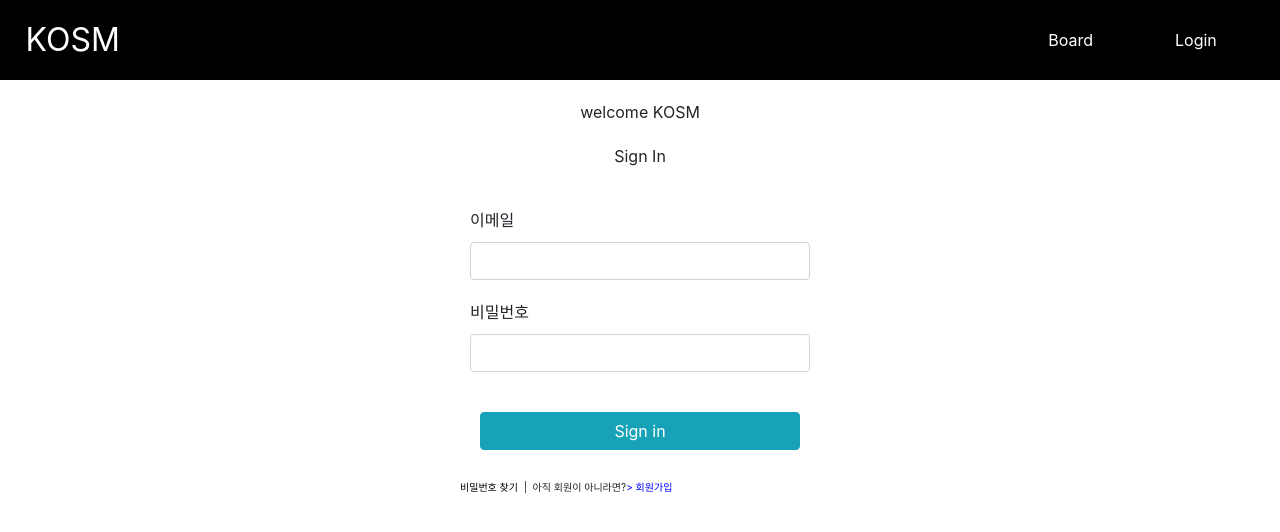
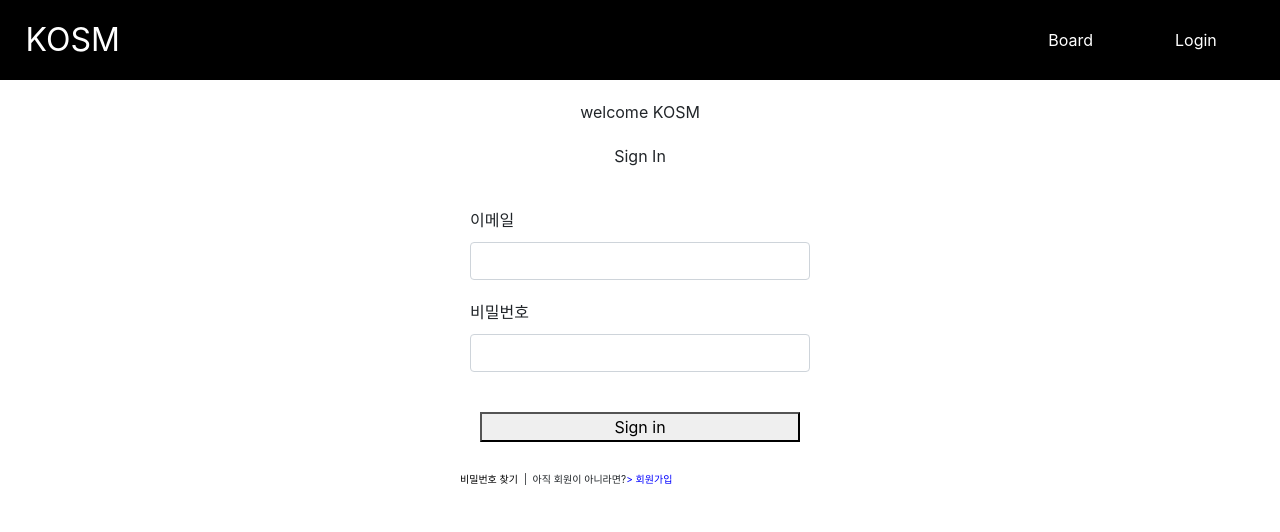
Before and after one commit to 0420syj/KOSM, a React (Create React App) app in the folder test6/frontend/: page /login in a window 1280 px wide. Shown: the top 532 px of the page. Built offline with nearby package versions, Linux system fonts and the light colour scheme; no server answers.

Commit message:
Login 페이지 수정
- 아이디, 비밀번호 클릭시 맞는지 틀린지 alert를 이용해서 보여주고 맞으면 전 페이지로 돌아가게 구현

```diff
--- a/test6/frontend/src/App.js
+++ b/test6/frontend/src/App.js
@@ -9,7 +9,8 @@ import Login from './sign/login/Login';
 import DeleteUser from './mypage/DeleteUser';
 import {Route, BrowserRouter as Router} from 'react-router-dom';
 function App() {
-
+  localStorage.setItem('isLogin', 'false');
+  console.log(localStorage.getItem('isLogin'));
   return (
     <div>
       <Router>
--- a/test6/frontend/src/home/Home.js
+++ b/test6/frontend/src/home/Home.js
@@ -19,9 +19,9 @@ const Home = () => {
     return (
         <div>
             {
-                localStorage.getItem('isLogin') === 'false'?
-                <BeforeLogin user={user} setUser = {setUser}/>:
-                <AfterLogin user={user} setUser = {setUser}/>
+                localStorage.getItem('isLogin') === 'true'?
+                <AfterLogin user={user} setUser = {setUser}/> :
+                <BeforeLogin user={user} setUser = {setUser}/>
             }
         </div>
     )
--- a/test6/frontend/src/sign/login/Login.js
+++ b/test6/frontend/src/sign/login/Login.js
@@ -1,11 +1,19 @@
-import React from 'react';
+import React, {useState} from 'react';
 import LoginForm from './LoginForm';
 import BeforeMenu from '../../menu/before/BeforeMenu'
+import {Link} from 'react-router-dom';
 const Login = () => {
+    const [isLogin, setIsLogin] = useState(false);
     return (
         <div>
-            <BeforeMenu/>
-            <LoginForm/>
+            {
+                localStorage.isLogin === 'false' ?
+                <div>
+                    <BeforeMenu/>
+                    <LoginForm isLogin = {isLogin} setIsLogin = {setIsLogin}/>
+                </div> :
+                <Link to ='/'/>
+            }
         </div>
     )
 }
--- a/test6/frontend/src/sign/login/LoginForm.js
+++ b/test6/frontend/src/sign/login/LoginForm.js
@@ -1,16 +1,16 @@
 import React, {useState, useEffect, useContext} from 'react';
 import './LoginForm.scss';
 import { login, getCurrentUser } from '../../util/APIUtils';
-import {Link} from 'react-router-dom';
+import {Link, useHistory} from 'react-router-dom';
 import {ButtonToggle, Button} from 'reactstrap';
-
-const Login = (props) => {
+const LoginForm = (props) => {
     const [userinfo, setUserInfo] = useState({
         email:'',     //username이랑 email나누기
         username: '',
         password:'',
     })
 
+    const history = useHistory();
     const onChange= (e) => {
         setUserInfo({
             ...userinfo,
@@ -19,22 +19,24 @@ const Login = (props) => {
     }
 
     const onSubmit = (e) => {
-        console.log("login log1")
         e.preventDefault();
         login(userinfo)
         .then(res => {
             localStorage.setItem('accessToken', res.accessToken);
             getCurrentUser()
             .then(res => {
-                console.log("login log")
-               // props.setUser(props.user.isLogin='true');
                 localStorage.setItem('isLogin', 'true');
                 localStorage.setItem('email', res.email);
                 localStorage.setItem('username', res.username);
+                alert('로그인 완료');
+                history.goBack();
+                return ;
             }).catch(e => {
+                alert('아이디/비밀번호가 다릅니다.');
                 console.log(e);
             })
         }).catch(e => {
+            alert('아이디/비밀번호가 다릅니다.');
             console.log(e);
         })
     }
@@ -54,14 +56,12 @@ const Login = (props) => {
                         <input name='password' onChange={onChange} type='password' className='form-control'/>
                     </div>
                 <div className='loginButtonContainer'>
-                    <Button
+                    <button
                         color='info'
-                        style={{
-                            width: '100%'
-                        }}
+                        style={{width: '100%'}}
                         onSubmit={onSubmit}>
                         Sign in
-                    </Button>
+                    </button>
                 </div>
                 <div className='loginSignUpContainer'>
                     <div>
@@ -83,4 +83,4 @@ const Login = (props) => {
     )
 }
 
-export default Login;
+export default LoginForm;
```
Also changed, not shown: 1 other file (tests, documents, lock files or other folders).
